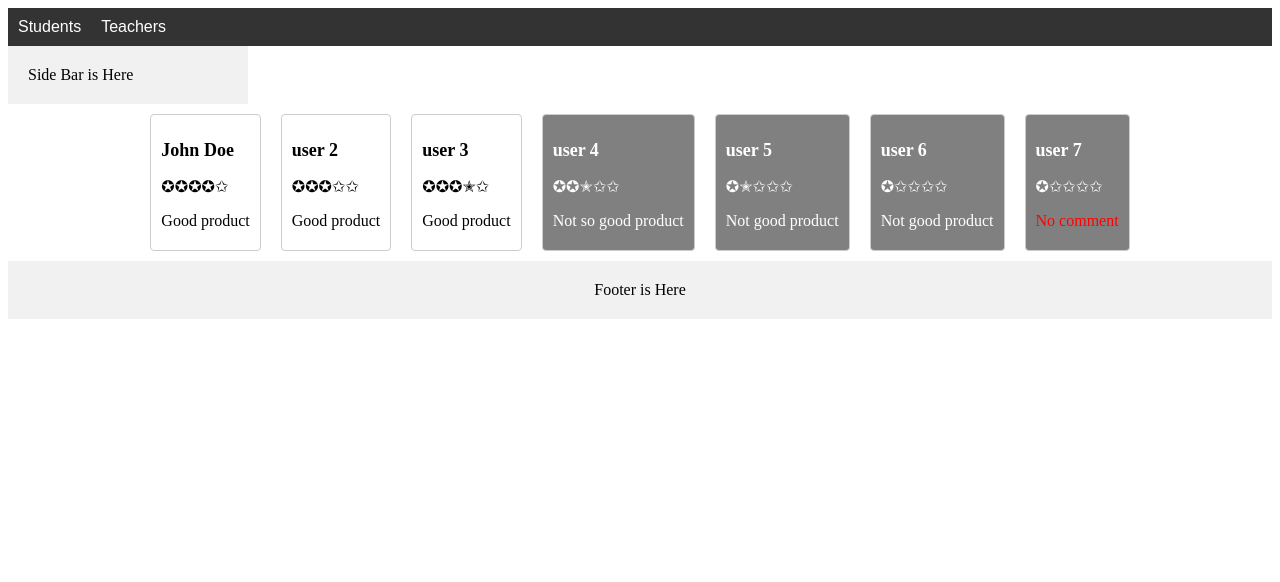
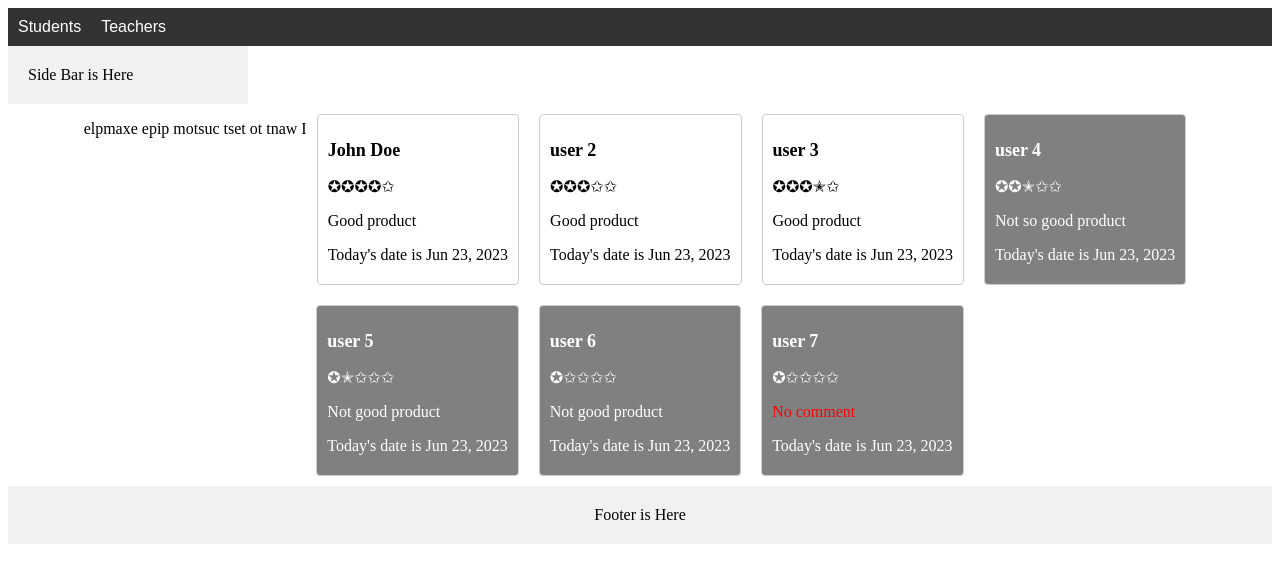
Before and after one commit to alaminsahed/angular-course, an Angular app: page /review in a window 1280 px wide. Shown: the top 582 px of the page. Built offline with nearby package versions, Linux system fonts and the light colour scheme.

Commit message:
custom pipe

```diff
--- /dev/null
+++ b/src/app/pipe/reverseString.pipe.ts
@@ -0,0 +1,8 @@
+import { Pipe, PipeTransform } from '@angular/core';
+
+@Pipe({ name: 'reverse' })
+export class ReversePipe implements PipeTransform {
+  transform(value: string): string {
+    return value.split('').reverse().join('');
+  }
+}
--- a/src/app/review/review.module.ts
+++ b/src/app/review/review.module.ts
@@ -4,13 +4,14 @@ import { ReviewComponent } from './review/review.component';
 import { RatingDirective } from '../directives/rating.directive';
 import { RouterModule, Routes } from '@angular/router';
 import { ColorDirective } from '../directives/color.directive';
+import { ReversePipe } from '../pipe/reverseString.pipe';
 
 const routes: Routes = [
   // { path: '', redirectTo: 'calculation', pathMatch: 'full' },
   { path: '', component: ReviewComponent },
 ];
 @NgModule({
-  declarations: [ReviewComponent, RatingDirective, ColorDirective],
+  declarations: [ReviewComponent, RatingDirective, ColorDirective, ReversePipe],
   imports: [CommonModule, RouterModule.forChild(routes)],
 })
 export class ReviewModule {}
--- a/src/app/review/review/review.component.html
+++ b/src/app/review/review/review.component.html
@@ -1,4 +1,5 @@
 <div class="card-container">
+  <p>{{ myText | reverse }}</p>
   <div
     *ngFor="let review of reviews"
     class="card"
@@ -14,5 +15,6 @@
     <p [color]="!review.comment ? 'red' : ''">
       {{ review.comment ? review.comment : "No comment" }}
     </p>
+    <p>Today's date is {{ currentDate | date }}</p>
   </div>
 </div>
--- a/src/app/review/review/review.component.ts
+++ b/src/app/review/review/review.component.ts
@@ -8,6 +8,11 @@ import { reviewsData } from '../../utils/data';
 })
 export class ReviewComponent {
   reviews = reviewsData;
+  currentDate: Date;
+  myText: string;
 
-  constructor() {}
+  constructor() {
+    this.currentDate = new Date();
+    this.myText = 'I want to test custom pipe example';
+  }
 }
```
